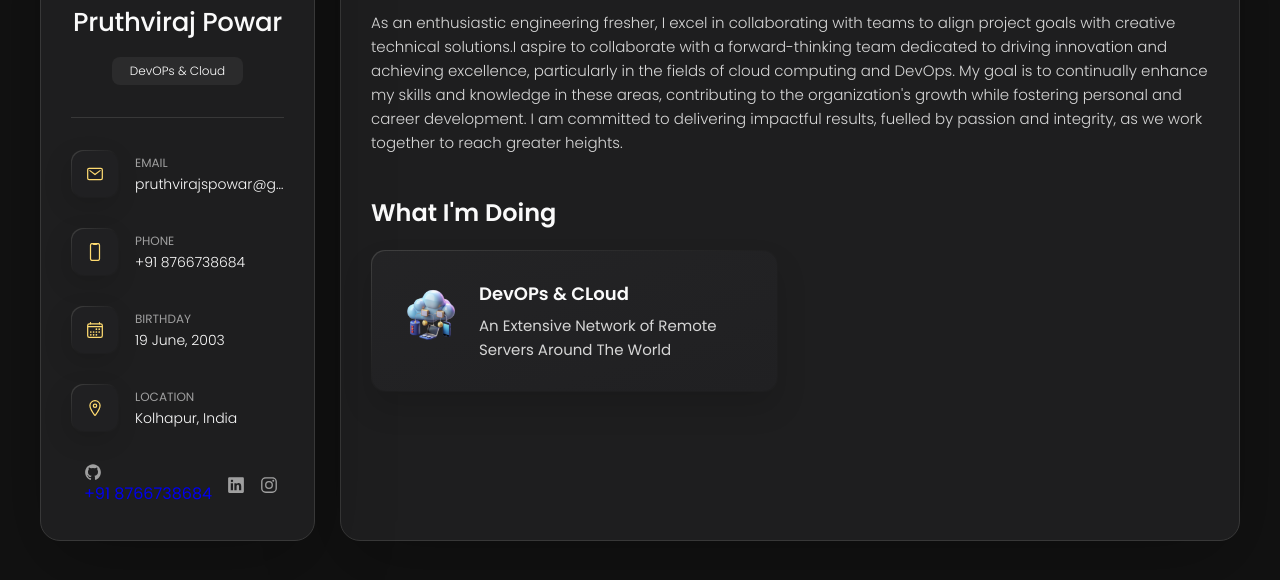
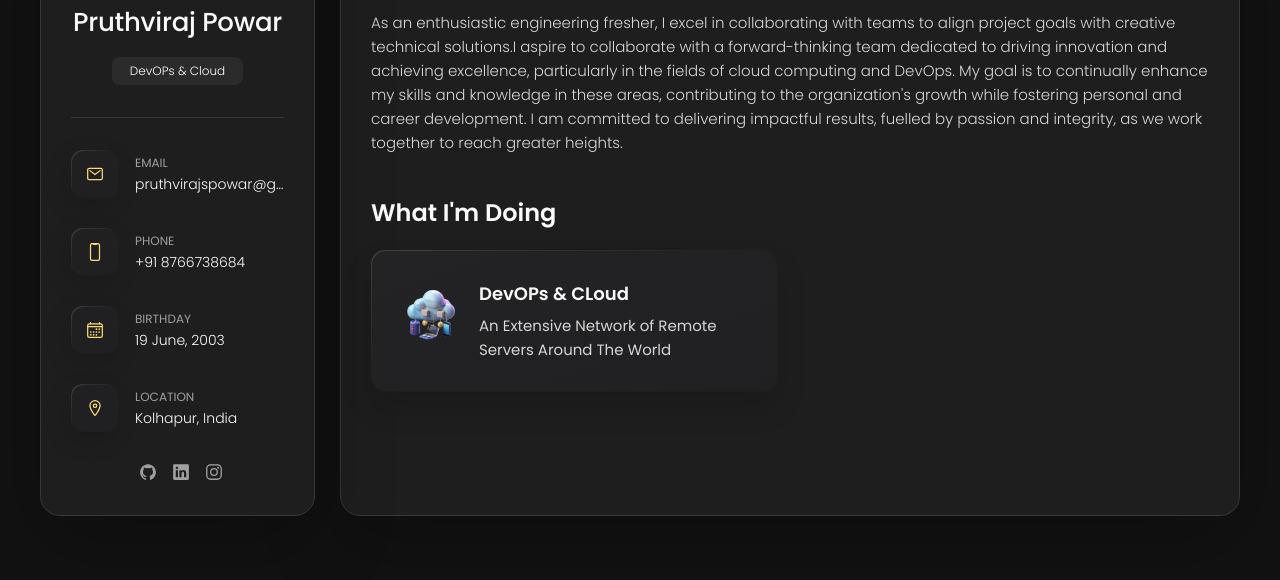
Before and after one commit to pruthvi4488/Portfolio, a plain HTML site: page index.html in a window 1280 px wide. Shown: the part 168-748 px from the top of the page. Drawn offline with nearby package versions, Linux system fonts and the light colour scheme.

Commit message:
index.html

```diff
--- a/index.html
+++ b/index.html
@@ -130,7 +130,6 @@
           <li class="social-item">
             <a href="#" class="social-link">
               <ion-icon name="logo-github"></ion-icon>
-              <a href="tel:+91 8766738684" class="contact-link">+91 8766738684</a>
             </a>
           </li>
 
```
